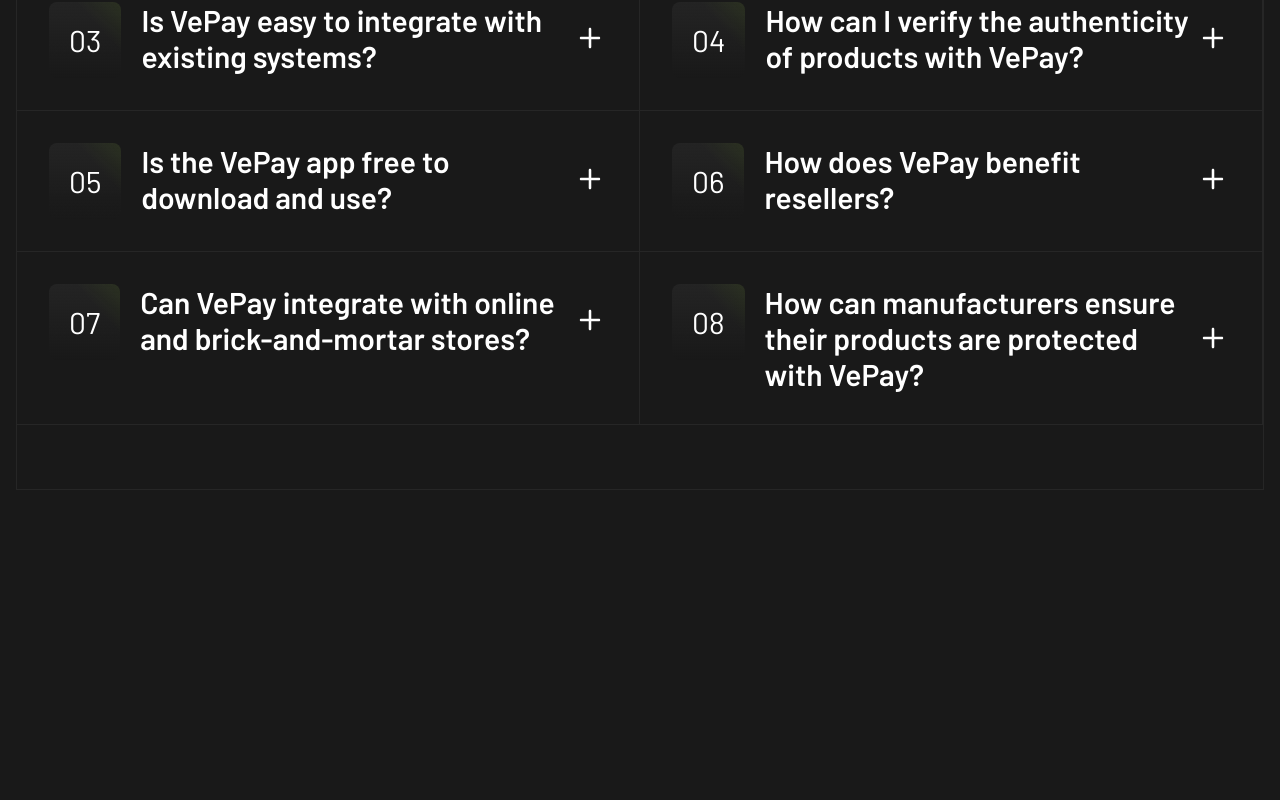
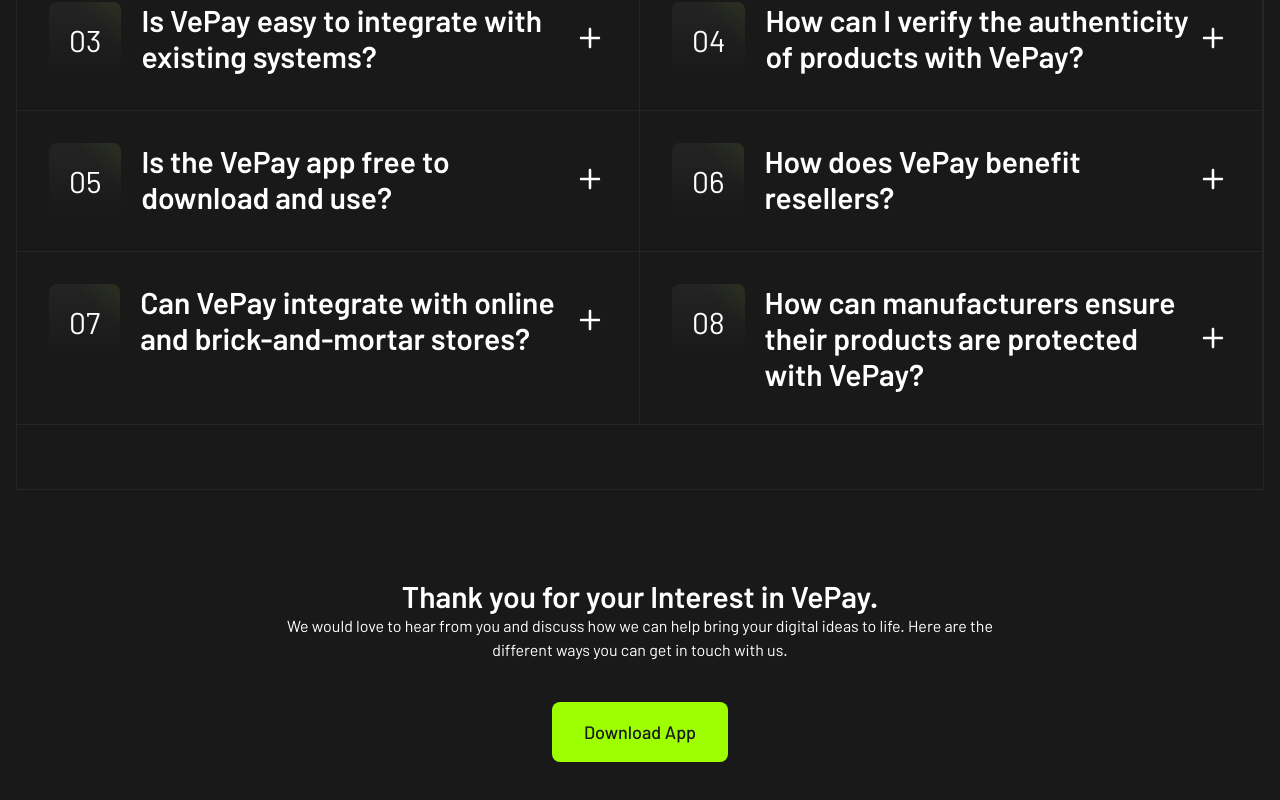
Before and after one commit to awais019/vepay-frontend, a Nuxt app: page / in a window 1280 px wide. Shown: the part 4378-5178 px from the top of the page. Before the commit the page ends 4868 px from the top, so only its background shows below. Built offline with nearby package versions, Linux system fonts and the light colour scheme.

Commit message:
Added acknowledgment section.

```diff
--- /dev/null
+++ b/components/Acknowledgment.vue
@@ -0,0 +1,25 @@
+<script lang="ts" setup></script>
+
+<template>
+  <section
+    class="mt-6 py-6 sm:py-8 md:py-10 lg:py-12 xl:py-16 2xl:py-20 max-w-3xl mx-auto text-center"
+  >
+    <h3
+      class="text-lg md:text-xl lg:text-2xl xl:text-3xl 2xl:text-4xl font-semibold"
+    >
+      Thank you for your Interest in VePay.
+    </h3>
+    <p>
+      We would love to hear from you and discuss how we can help bring your
+      digital ideas to life. Here are the different ways you can get in touch
+      with us.
+    </p>
+    <button
+      class="mt-10 py-1 px-2 md:px-4 md:py-3 lg:px-6 xl:px-8 xl:py-4 bg-green-50 md:text-lg font-medium text-grey-10 rounded-lg"
+    >
+      Download App
+    </button>
+  </section>
+</template>
+
+<style scoped></style>
--- a/pages/index.vue
+++ b/pages/index.vue
@@ -6,6 +6,7 @@
   <WhyChooseUs />
   <Reviews />
   <FAQs />
+  <Acknowledgment />
 </template>
 
 <style scoped></style>
```
